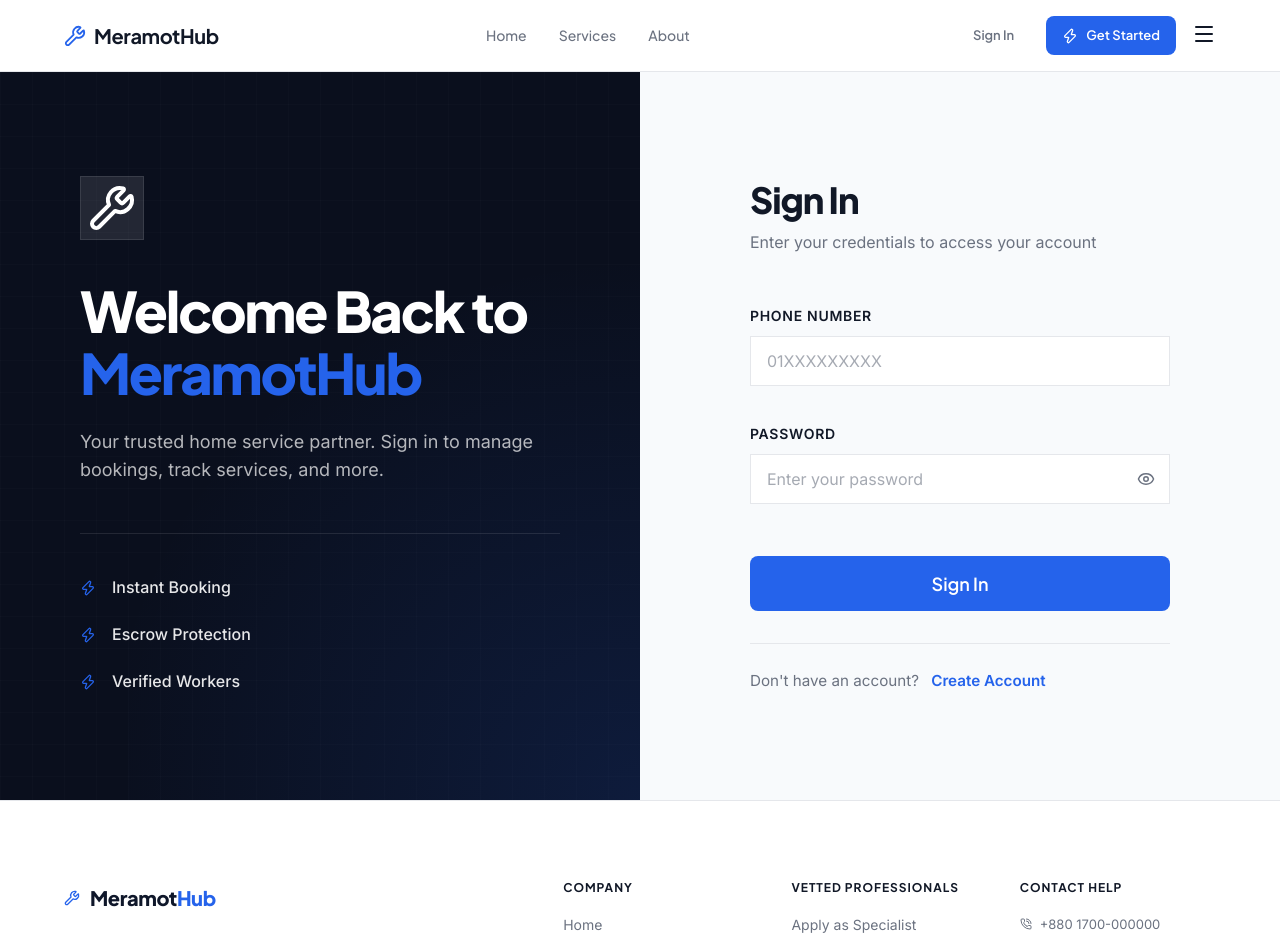
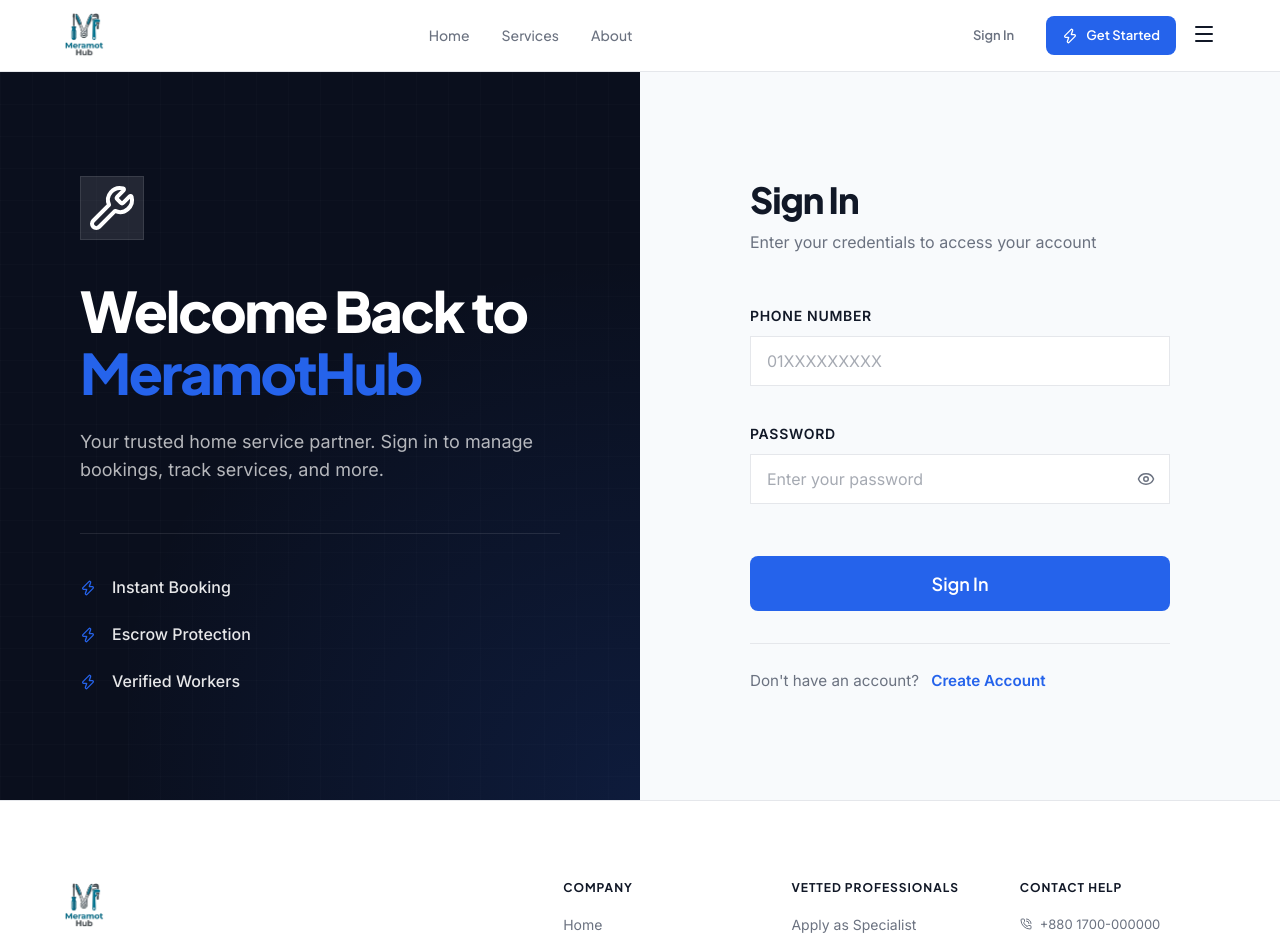
Before and after one commit to tahsinX/MeramotHub-Frontend, a React (Vite) app: page /login in a window 1280 px wide. Shown: the top 938 px of the page. Built offline with nearby package versions, Linux system fonts and the light colour scheme.

Commit message:
chatbot logo and meramothub logo done

```diff
--- a/src/components/chat/ChatWidget.css
+++ b/src/components/chat/ChatWidget.css
@@ -14,6 +14,12 @@
   box-shadow: 0 10px 25px -5px rgba(15, 23, 42, 0.4);
   cursor: pointer;
   transition: transform 0.2s ease;
+}
+
+.chat-trigger-icon {
+  width: 52px;
+  height: 52px;
+  object-fit: contain;
 }
 
 .chat-trigger:hover {
--- a/src/components/chat/ChatWidget.jsx
+++ b/src/components/chat/ChatWidget.jsx
@@ -1,6 +1,7 @@
 import { useState, useRef, useEffect } from 'react';
-import { Menu, X, Send, MessageCircle } from 'lucide-react';
+import { X, Send, MessageCircle } from 'lucide-react';
 import api from '../../api/client';
+import chatbotLogo from '../../assets/Ai chatbot logo.png';
 import './ChatWidget.css';
 
 export default function ChatWidget() {
@@ -37,7 +38,7 @@ export default function ChatWidget() {
   return (
     <>
       <button className="chat-trigger" onClick={() => setOpen(true)} aria-label="Open chatbot">
-        <Menu size={24} />
+        <img src={chatbotLogo} alt="AI Chatbot" className="chat-trigger-icon" />
       </button>
 
       {open && (
--- a/src/components/layout/Footer.css
+++ b/src/components/layout/Footer.css
@@ -38,21 +38,10 @@
   letter-spacing: -0.02em;
 }
 
-.footer-logo-box {
-  display: flex;
-  align-items: center;
-  justify-content: center;
-  color: var(--color-blue);
-}
-
-.footer-logo-text .logo-meramot {
-  color: var(--color-navy);
-  font-weight: 800;
-}
-
-.footer-logo-text .logo-hub {
-  color: var(--color-blue);
-  font-weight: 800;
+.footer-logo-img {
+  height: 50px;
+  width: auto;
+  object-fit: contain;
 }
 
 .footer-brand-description {
--- a/src/components/layout/Footer.jsx
+++ b/src/components/layout/Footer.jsx
@@ -1,5 +1,6 @@
 import { Link } from 'react-router-dom';
-import { Wrench, ShieldCheck, Mail, PhoneCall } from 'lucide-react';
+import { ShieldCheck, Mail, PhoneCall } from 'lucide-react';
+import logo from '../../assets/Meramot hub icon.png';
 import './Footer.css';
 
 export default function Footer() {
@@ -11,13 +12,7 @@ export default function Footer() {
           {/* Left: Brand & Tagline */}
           <div className="footer-brand-column">
             <Link to="/" className="footer-logo-brand">
-              <div className="footer-logo-box">
-                <Wrench size={16} />
-              </div>
-              <span className="footer-logo-text">
-                <span className="logo-meramot">Meramot</span>
-                <span className="logo-hub">Hub</span>
-              </span>
+              <img src={logo} alt="MeramotHub" className="footer-logo-img" />
             </Link>
             <p className="footer-brand-description">
               Bangladesh's premium local home service marketplace. Booking verified electricians, plumbers, and mechanics with full escrow payment protection.
--- a/src/components/layout/Navbar.css
+++ b/src/components/layout/Navbar.css
@@ -33,16 +33,10 @@
   letter-spacing: -0.02em;
 }
 
-.logo-icon {
-  display: flex;
-  align-items: center;
-  justify-content: center;
-  color: var(--color-blue);
-  transition: transform 0.3s ease;
-}
-
-.navbar-logo:hover .logo-icon {
-  transform: rotate(45deg);
+.navbar-logo-img {
+  height: 50px;
+  width: auto;
+  object-fit: contain;
 }
 
 .logo-text-meramot {
--- a/src/components/layout/Navbar.jsx
+++ b/src/components/layout/Navbar.jsx
@@ -2,9 +2,10 @@ import { useState, useEffect } from 'react';
 import { Link, useLocation, useNavigate } from 'react-router-dom';
 import { useAuth } from '../../context/AuthContext';
 import {
-  Menu, X, Wrench, LogOut, User, LayoutDashboard,
+  Menu, X, LogOut, User, LayoutDashboard,
   ChevronDown, Zap
 } from 'lucide-react';
+import logo from '../../assets/Meramot hub icon.png';
 import './Navbar.css';
 
 export default function Navbar({ isDashboard }) {
@@ -67,12 +68,7 @@ export default function Navbar({ isDashboard }) {
       <div className="navbar-inner container">
         {/* Logo */}
         <Link to="/" className="navbar-logo" id="navbar-logo">
-          <div className="logo-icon">
-            <Wrench size={22} />
-          </div>
-          <span className="logo-text">
-            Meramot<span className="logo-accent">Hub</span>
-          </span>
+          <img src={logo} alt="MeramotHub" className="navbar-logo-img" />
         </Link>
 
         {/* Desktop Nav */}
```
Also changed, not shown: src/assets/Ai chatbot logo.png (added), src/assets/Meramot hub icon.png (added).
